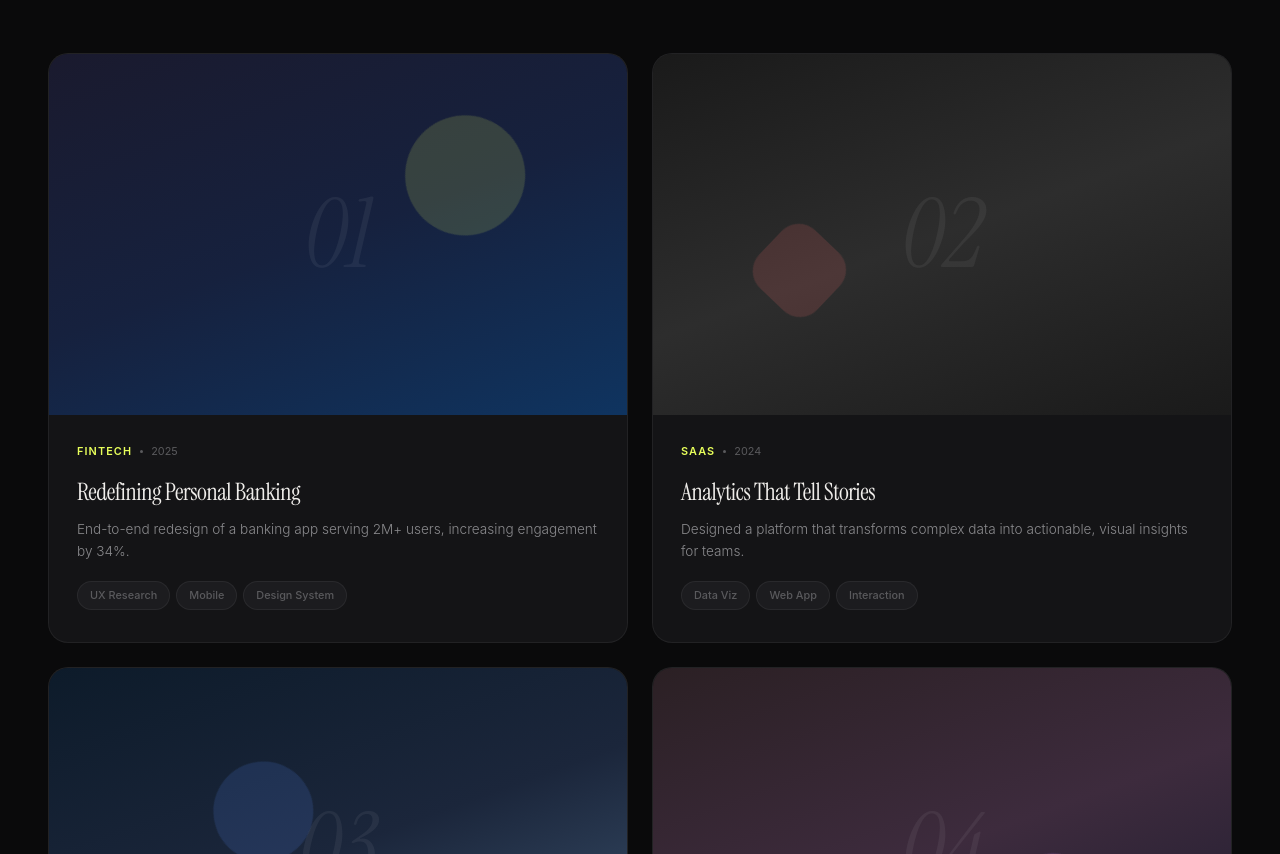
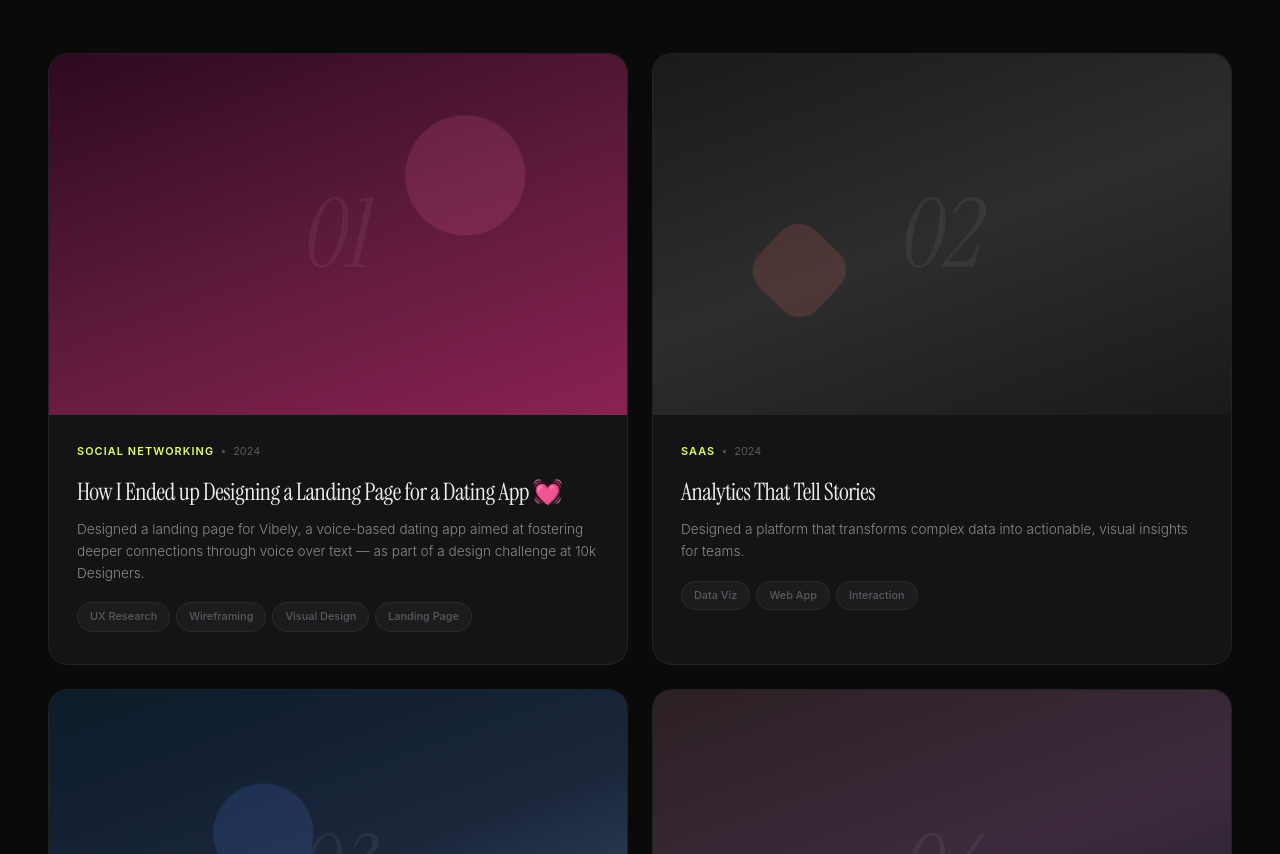
Before and after one commit to AvishS1211/my-portfolio, a plain HTML site: page index.html in a window 1280 px wide. Shown: the part 2309-3163 px from the top of the page. Drawn offline with Linux system fonts and the light colour scheme; no server answers; animation ran at ten frames a second; a web font is replaced by a local one.

Commit message:
Added a Project - Vibely

```diff
--- a/index.html
+++ b/index.html
@@ -318,12 +318,12 @@
   .project-card:hover .project-visual-inner { transform: scale(1.06); }
   .project-num { font-family: 'Instrument Serif', serif; font-size: 6rem; color: rgba(255,255,255,0.06); position: absolute; font-style: italic; transition: all 0.5s var(--ease); }
   .project-card:hover .project-num { color: rgba(255,255,255,0.1); transform: scale(1.1); }
-  .vis-1 { background: linear-gradient(160deg, #1a1a2e, #16213e, #0f3460); }
+  .vis-1 { background: linear-gradient(160deg, #2d0a1e, #5c1a3a, #8b2252); }
   .vis-2 { background: linear-gradient(160deg, #1a1a1a, #2d2d2d, #1a1a1a); }
   .vis-3 { background: linear-gradient(160deg, #0d1b2a, #1b263b, #415a77); }
   .vis-4 { background: linear-gradient(160deg, #2b2024, #3d2b3d, #1a1a2e); }
   .float-shape { position: absolute; border-radius: 50%; opacity: 0.15; animation: floatShape 8s ease-in-out infinite alternate; }
-  .vis-1 .float-shape { background: var(--accent); width: 120px; height: 120px; top: 20%; right: 20%; }
+  .vis-1 .float-shape { background: #ff6b9d; width: 120px; height: 120px; top: 20%; right: 20%; }
   .vis-2 .float-shape { background: #ff6b6b; width: 80px; height: 80px; bottom: 25%; left: 15%; border-radius: 30%; animation-delay: -2s; }
   .vis-3 .float-shape { background: #5a8fff; width: 100px; height: 100px; top: 30%; left: 25%; animation-delay: -4s; }
   .vis-4 .float-shape { background: #c77dff; width: 90px; height: 90px; bottom: 20%; right: 25%; border-radius: 40%; animation-delay: -6s; }
@@ -566,13 +566,13 @@
     <p class="section-desc">A curated collection of products I've designed end-to-end.</p>
   </div>
   <div class="projects-grid">
-    <a class="project-card reveal reveal-delay-1" href="#">
+    <a class="project-card reveal reveal-delay-1" href="https://medium.com/@avishvshetty/how-i-ended-up-designing-a-landing-page-for-a-dating-app-b02d32c3cfc0" target="_blank" rel="noopener">
       <div class="project-visual"><div class="project-visual-inner vis-1"><div class="float-shape"></div><span class="project-num">01</span></div></div>
       <div class="project-info">
-        <div class="project-meta"><span class="project-category">Fintech</span><span class="meta-dot"></span><span class="project-year">2025</span></div>
-        <h3 class="project-name">Redefining Personal Banking</h3>
-        <p class="project-desc">End-to-end redesign of a banking app serving 2M+ users, increasing engagement by 34%.</p>
-        <div class="project-tags"><span class="project-tag">UX Research</span><span class="project-tag">Mobile</span><span class="project-tag">Design System</span></div>
+        <div class="project-meta"><span class="project-category">Social Networking</span><span class="meta-dot"></span><span class="project-year">2024</span></div>
+        <h3 class="project-name">How I Ended up Designing a Landing Page for a Dating App 💓</h3>
+        <p class="project-desc">Designed a landing page for Vibely, a voice-based dating app aimed at fostering deeper connections through voice over text — as part of a design challenge at 10k Designers.</p>
+        <div class="project-tags"><span class="project-tag">UX Research</span><span class="project-tag">Wireframing</span><span class="project-tag">Visual Design</span><span class="project-tag">Landing Page</span></div>
       </div>
     </a>
     <a class="project-card reveal reveal-delay-2" href="#">
```
